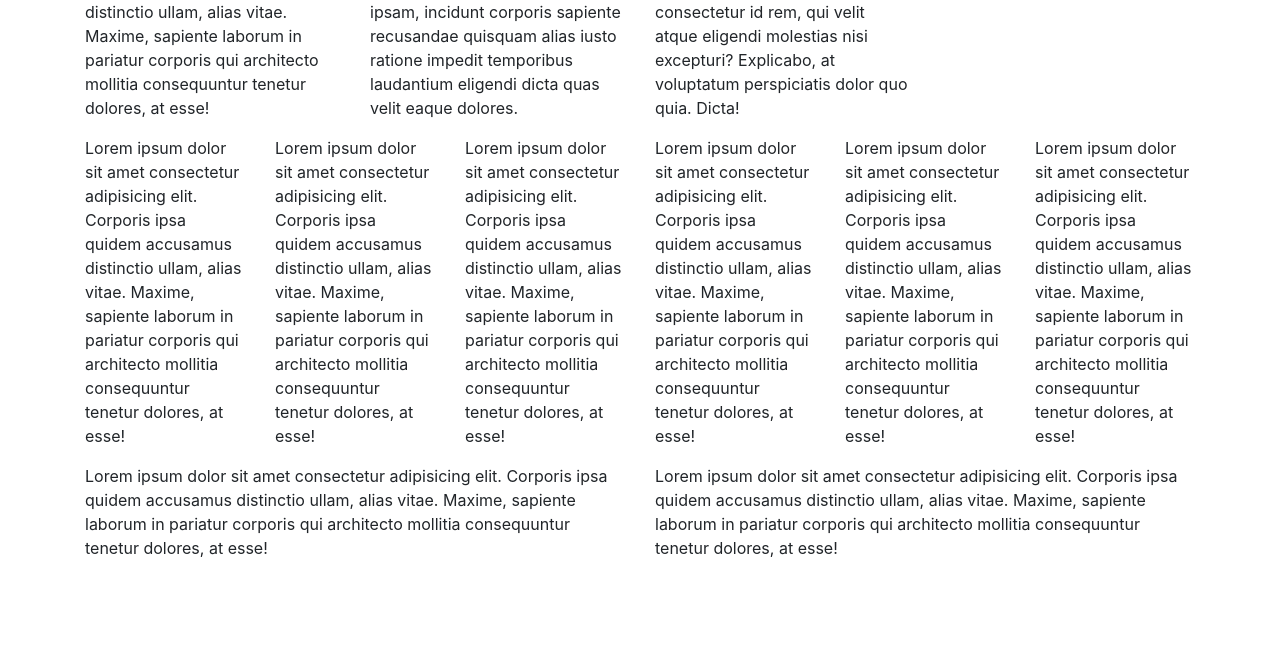
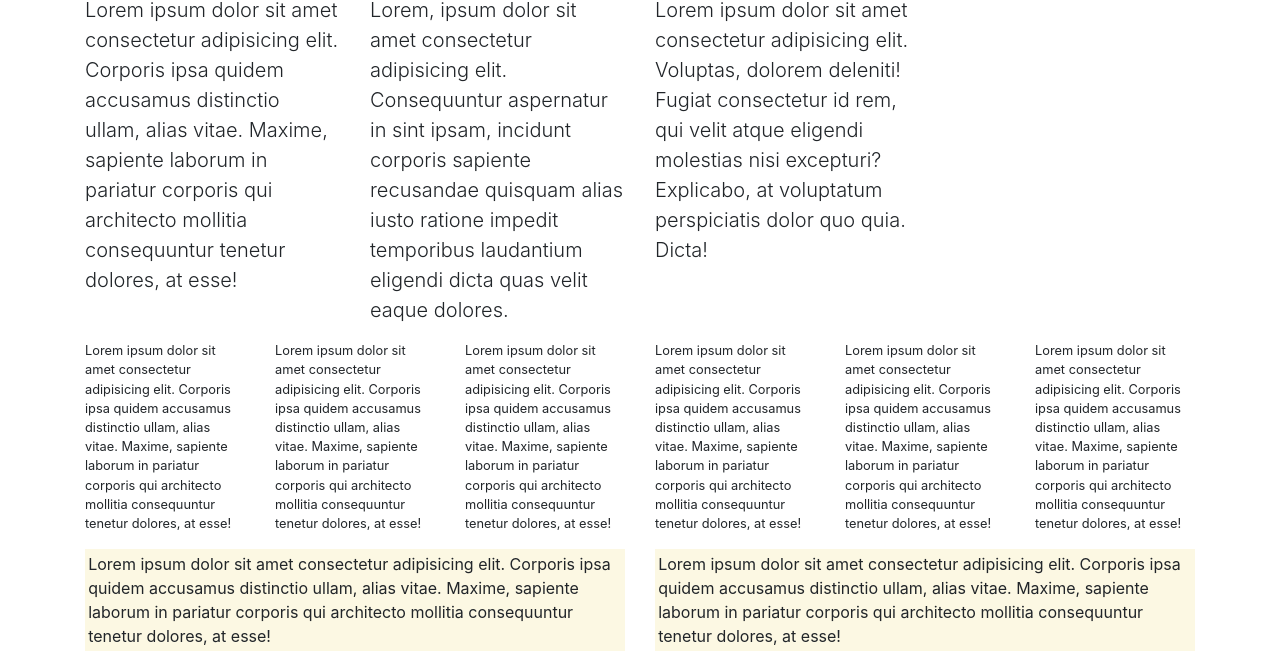
Before and after one commit to Dylan-Thomson/Bootstrap-Demo, a plain HTML site: page exercise.html in a window 1280 px wide. Shown: the part 128-800 px from the top of the page. Drawn offline with nearby package versions, Linux system fonts and the light colour scheme.

Commit message:
Playing around with Bootstrap Typography

```diff
--- a/exercise.html
+++ b/exercise.html
@@ -7,46 +7,46 @@
         <div class="container">
             <div class="row">
                 <div class="col-md-12">
-                    <h1>Header</h1>
+                    <h1 class="display-1">Header</h1>
                 </div>
             </div>
             <div class="row">
                 <div class="col-md-3">
-                    <p>Lorem ipsum dolor sit amet consectetur adipisicing elit. Corporis ipsa quidem accusamus distinctio ullam, alias vitae. Maxime, sapiente laborum in pariatur corporis qui architecto mollitia consequuntur tenetur dolores, at esse!</p>
+                    <p class="lead">Lorem ipsum dolor sit amet consectetur adipisicing elit. Corporis ipsa quidem accusamus distinctio ullam, alias vitae. Maxime, sapiente laborum in pariatur corporis qui architecto mollitia consequuntur tenetur dolores, at esse!</p>
                 </div>
                 <div class="col-md-3">
-                    <p>Lorem, ipsum dolor sit amet consectetur adipisicing elit. Consequuntur aspernatur in sint ipsam, incidunt corporis sapiente recusandae quisquam alias iusto ratione impedit temporibus laudantium eligendi dicta quas velit eaque dolores.</p>
+                    <p class="lead">Lorem, ipsum dolor sit amet consectetur adipisicing elit. Consequuntur aspernatur in sint ipsam, incidunt corporis sapiente recusandae quisquam alias iusto ratione impedit temporibus laudantium eligendi dicta quas velit eaque dolores.</p>
                 </div>
                 <div class="col-md-3">
-                    <p>Lorem ipsum dolor sit amet consectetur adipisicing elit. Voluptas, dolorem deleniti! Fugiat consectetur id rem, qui velit atque eligendi molestias nisi excepturi? Explicabo, at voluptatum perspiciatis dolor quo quia. Dicta!</p>
+                    <p class="lead">Lorem ipsum dolor sit amet consectetur adipisicing elit. Voluptas, dolorem deleniti! Fugiat consectetur id rem, qui velit atque eligendi molestias nisi excepturi? Explicabo, at voluptatum perspiciatis dolor quo quia. Dicta!</p>
                 </div>
             </div>
             <div class="row">
                 <div class="col-md-2">
-                        <p>Lorem ipsum dolor sit amet consectetur adipisicing elit. Corporis ipsa quidem accusamus distinctio ullam, alias vitae. Maxime, sapiente laborum in pariatur corporis qui architecto mollitia consequuntur tenetur dolores, at esse!</p>
+                        <p class="small">Lorem ipsum dolor sit amet consectetur adipisicing elit. Corporis ipsa quidem accusamus distinctio ullam, alias vitae. Maxime, sapiente laborum in pariatur corporis qui architecto mollitia consequuntur tenetur dolores, at esse!</p>
                 </div>
                 <div class="col-md-2">
-                        <p>Lorem ipsum dolor sit amet consectetur adipisicing elit. Corporis ipsa quidem accusamus distinctio ullam, alias vitae. Maxime, sapiente laborum in pariatur corporis qui architecto mollitia consequuntur tenetur dolores, at esse!</p>
+                        <p class="small">Lorem ipsum dolor sit amet consectetur adipisicing elit. Corporis ipsa quidem accusamus distinctio ullam, alias vitae. Maxime, sapiente laborum in pariatur corporis qui architecto mollitia consequuntur tenetur dolores, at esse!</p>
                 </div>
                 <div class="col-md-2">
-                        <p>Lorem ipsum dolor sit amet consectetur adipisicing elit. Corporis ipsa quidem accusamus distinctio ullam, alias vitae. Maxime, sapiente laborum in pariatur corporis qui architecto mollitia consequuntur tenetur dolores, at esse!</p>
+                        <p class="small">Lorem ipsum dolor sit amet consectetur adipisicing elit. Corporis ipsa quidem accusamus distinctio ullam, alias vitae. Maxime, sapiente laborum in pariatur corporis qui architecto mollitia consequuntur tenetur dolores, at esse!</p>
                 </div>
                 <div class="col-md-2">
-                        <p>Lorem ipsum dolor sit amet consectetur adipisicing elit. Corporis ipsa quidem accusamus distinctio ullam, alias vitae. Maxime, sapiente laborum in pariatur corporis qui architecto mollitia consequuntur tenetur dolores, at esse!</p>
+                        <p class="small">Lorem ipsum dolor sit amet consectetur adipisicing elit. Corporis ipsa quidem accusamus distinctio ullam, alias vitae. Maxime, sapiente laborum in pariatur corporis qui architecto mollitia consequuntur tenetur dolores, at esse!</p>
                 </div>
                 <div class="col-md-2">
-                        <p>Lorem ipsum dolor sit amet consectetur adipisicing elit. Corporis ipsa quidem accusamus distinctio ullam, alias vitae. Maxime, sapiente laborum in pariatur corporis qui architecto mollitia consequuntur tenetur dolores, at esse!</p>
+                        <p class="small">Lorem ipsum dolor sit amet consectetur adipisicing elit. Corporis ipsa quidem accusamus distinctio ullam, alias vitae. Maxime, sapiente laborum in pariatur corporis qui architecto mollitia consequuntur tenetur dolores, at esse!</p>
                 </div>
                 <div class="col-md-2">
-                        <p>Lorem ipsum dolor sit amet consectetur adipisicing elit. Corporis ipsa quidem accusamus distinctio ullam, alias vitae. Maxime, sapiente laborum in pariatur corporis qui architecto mollitia consequuntur tenetur dolores, at esse!</p>
+                        <p class="small">Lorem ipsum dolor sit amet consectetur adipisicing elit. Corporis ipsa quidem accusamus distinctio ullam, alias vitae. Maxime, sapiente laborum in pariatur corporis qui architecto mollitia consequuntur tenetur dolores, at esse!</p>
                 </div>
             </div>
             <div class="row">
                 <div class="col-md-6">
-                        <p>Lorem ipsum dolor sit amet consectetur adipisicing elit. Corporis ipsa quidem accusamus distinctio ullam, alias vitae. Maxime, sapiente laborum in pariatur corporis qui architecto mollitia consequuntur tenetur dolores, at esse!</p>
+                        <p class="mark">Lorem ipsum dolor sit amet consectetur adipisicing elit. Corporis ipsa quidem accusamus distinctio ullam, alias vitae. Maxime, sapiente laborum in pariatur corporis qui architecto mollitia consequuntur tenetur dolores, at esse!</p>
                 </div>
                 <div class="col-md-6">
-                        <p>Lorem ipsum dolor sit amet consectetur adipisicing elit. Corporis ipsa quidem accusamus distinctio ullam, alias vitae. Maxime, sapiente laborum in pariatur corporis qui architecto mollitia consequuntur tenetur dolores, at esse!</p>
+                        <p class="mark">Lorem ipsum dolor sit amet consectetur adipisicing elit. Corporis ipsa quidem accusamus distinctio ullam, alias vitae. Maxime, sapiente laborum in pariatur corporis qui architecto mollitia consequuntur tenetur dolores, at esse!</p>
                 </div>
             </div>
         </div>
```
